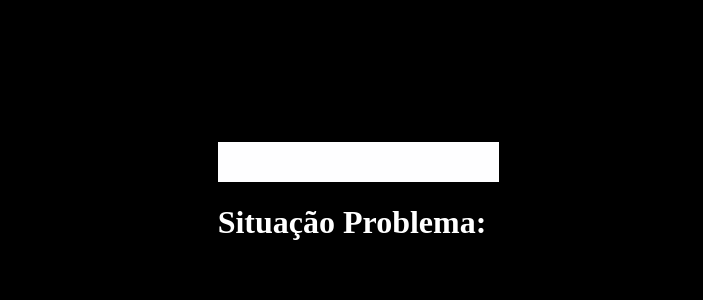
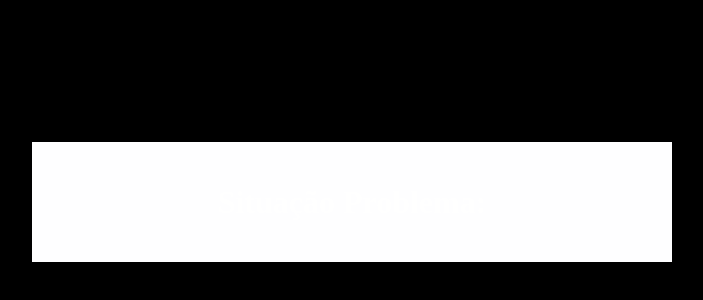
Before and after one commit to iF08163742/deveres-do-IA, a plain HTML site: page index.html in a window 1280 px wide. Shown: the part 206-506 px from the top of the page, without its empty margins (288-991 px from the left). Drawn offline with Linux system fonts and the light colour scheme.

Commit message:
fdsvdgfdgdhdthg

```diff
--- a/index.html
+++ b/index.html
@@ -7,14 +7,14 @@
     <title>eu decido o futuro da IA</title>
 </head>
 <body>
-    <div>
-    <div class="caixa-principal"></div>
+    <div class="caixa-principal">
     <h1>Situação Problema:</h1>
     <div class="caixa-perguntas"></div>
     <div class="caixa-alternativas"></div>
     <div class="caixa-resultado"></div>
     <p class="texto-resultado" ></p>
-    </div>
+</div>
+
 <script src="script.js"></script>
 </body>
 </html>
```
